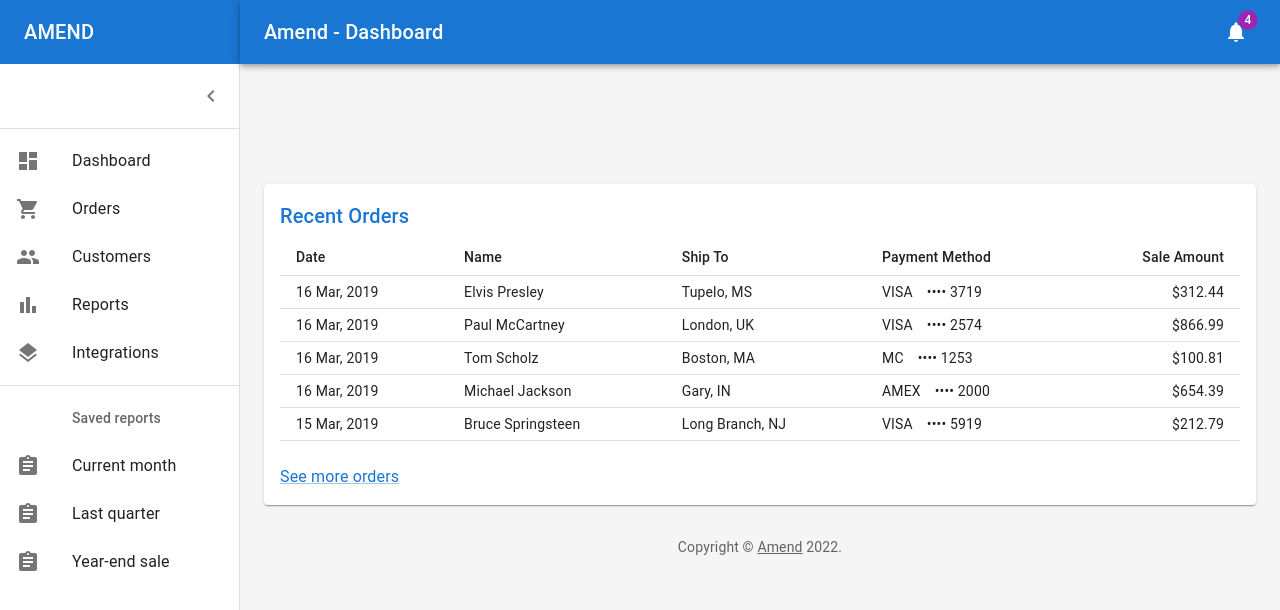
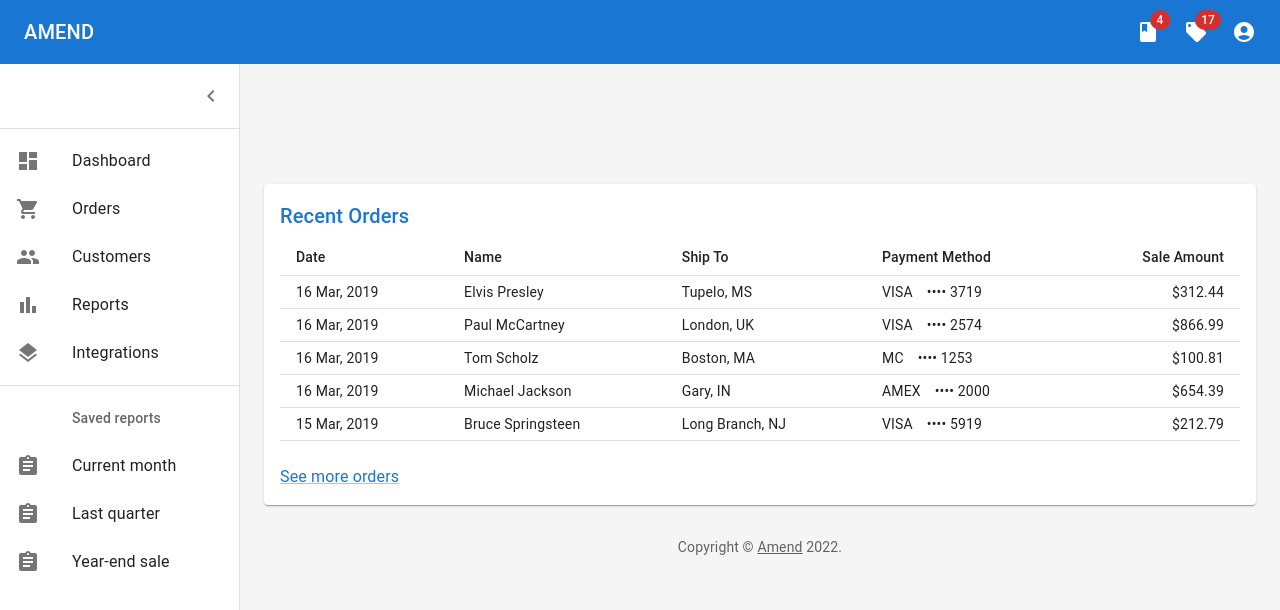
Before and after one commit to SanjayBaskaran/AMEND-Virtual-Service-System, a Next.js app in the folder amend/: page /dashboard/Dashboard in a window 1280 px wide. Shown: the top 610 px of the page. Built offline with nearby package versions, Linux system fonts and the light colour scheme.

Commit message:
changes in dashboard

```diff
--- a/amend/pages/dashboard/Dashboard.js
+++ b/amend/pages/dashboard/Dashboard.js
@@ -38,7 +38,7 @@
 const drawerWidth = 240;
 
 const AppBar = styled(MuiAppBar, {
-  shouldForwardProp: (prop) => prop !== 'open',
+  shouldForwardProp: (prop) => prop !== 'close',
 })(({ theme, open }) => ({
   zIndex: theme.zIndex.drawer + 1,
   transition: theme.transitions.create(['width', 'margin'], {
@@ -93,7 +93,7 @@
     <ThemeProvider theme={mdTheme}>
       <Box sx={{ display: 'flex' }}>
         <CssBaseline />
-        <AppBar position="absolute" open={open}>
+        {/* <AppBar position="absolute" open={open}>
           <Toolbar
             sx={{
               pr: '24px', // keep right padding when drawer closed
@@ -126,7 +126,7 @@
               </Badge>
             </IconButton>
           </Toolbar>
-        </AppBar>
+        </AppBar> */}
         <Drawer variant="permanent" open={open}>
           <Toolbar
             sx={{
```
